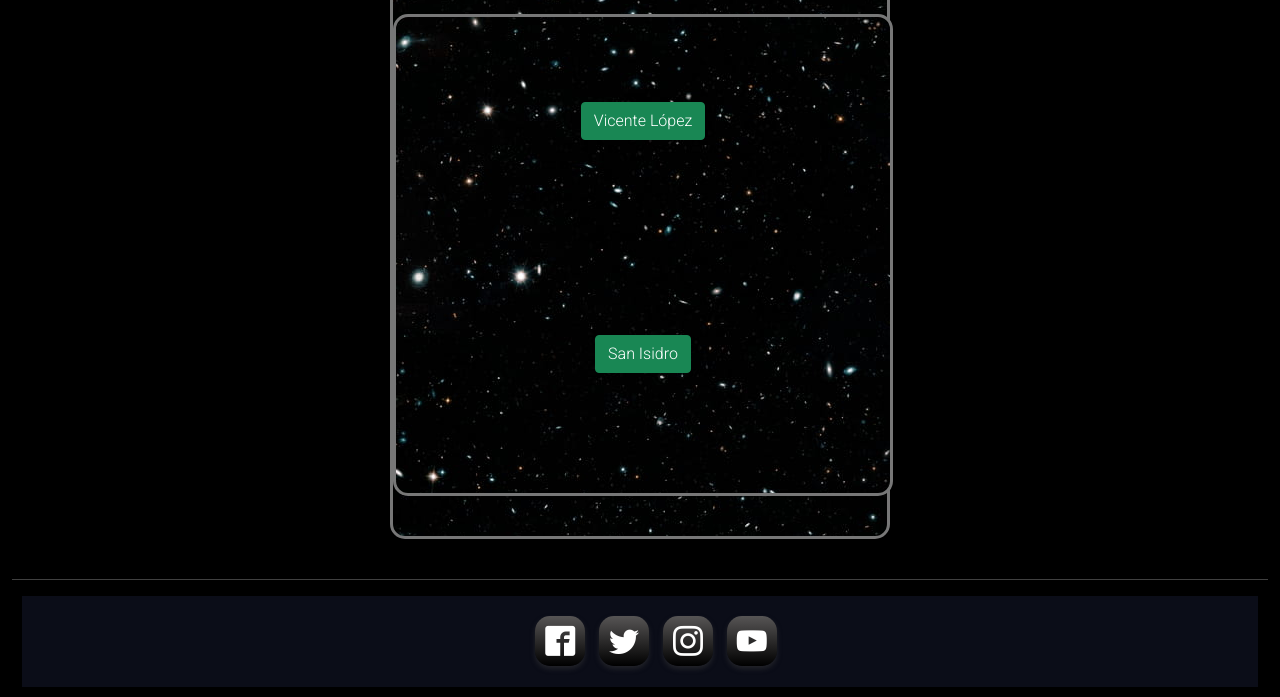
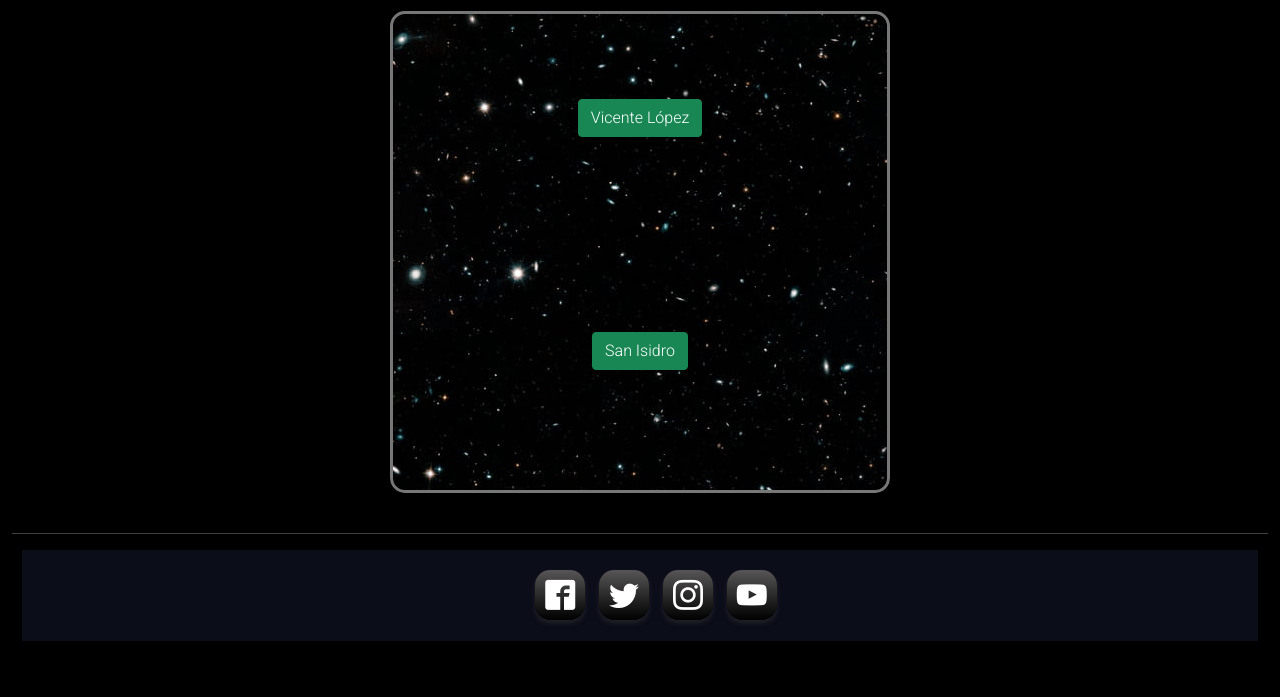
Before and after one commit to gonzadv/prettybg, a website: page paginas/sucursales.html in a window 1280 px wide. Shown: the part 531-1228 px from the top of the page. After the commit the page ends 1182 px from the top, so only its background shows below. Drawn offline with nearby package versions, Linux system fonts and the light colour scheme; files whose address does not match are found by name.

Commit message:
modifique sucursales

```diff
--- a/paginas/sucursales.html
+++ b/paginas/sucursales.html
@@ -58,7 +58,7 @@
         <h1>Pretty Burger - <span>¡Como las de papá!</span></h1>
     </header>
 
-    <main class="fondoSuc">
+    <main>
         <h2>Conocé nuestras sucursales:</h2>
 
     <div class="sucursales fondoSuc">
```
